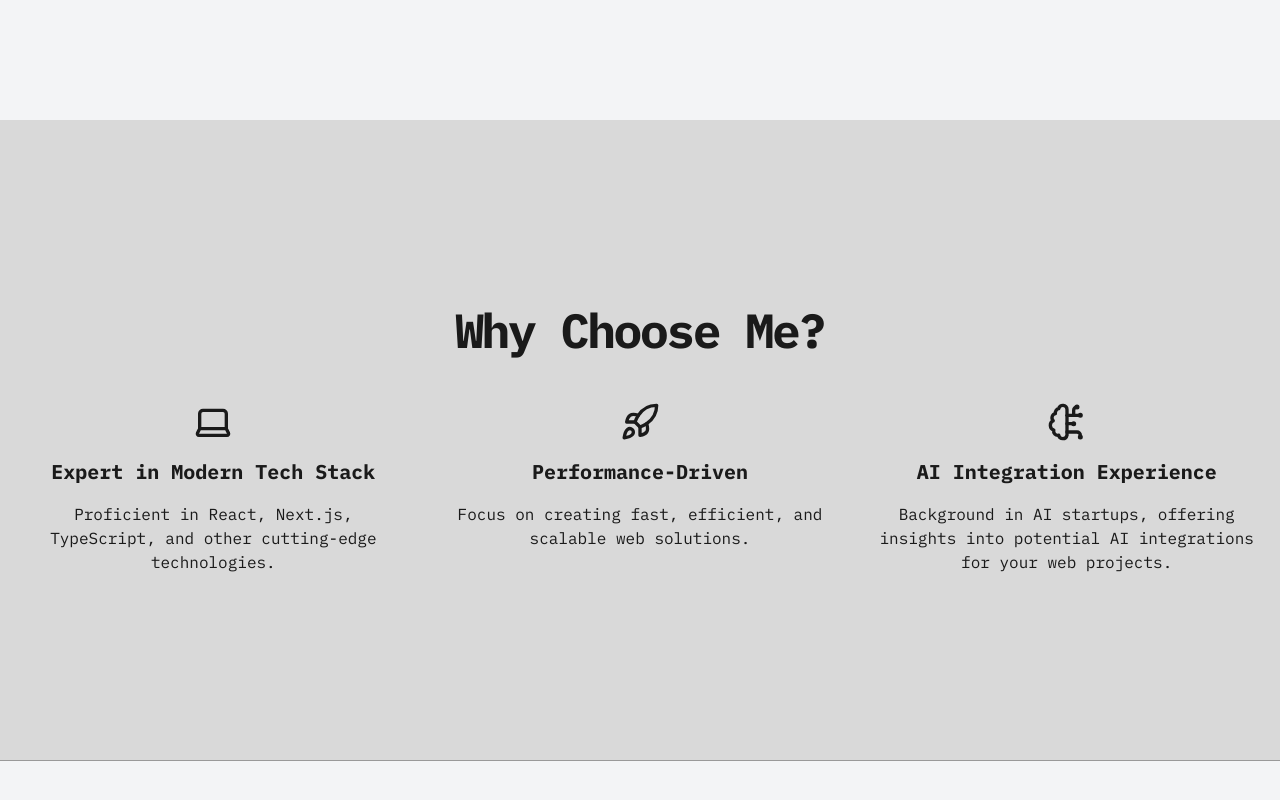
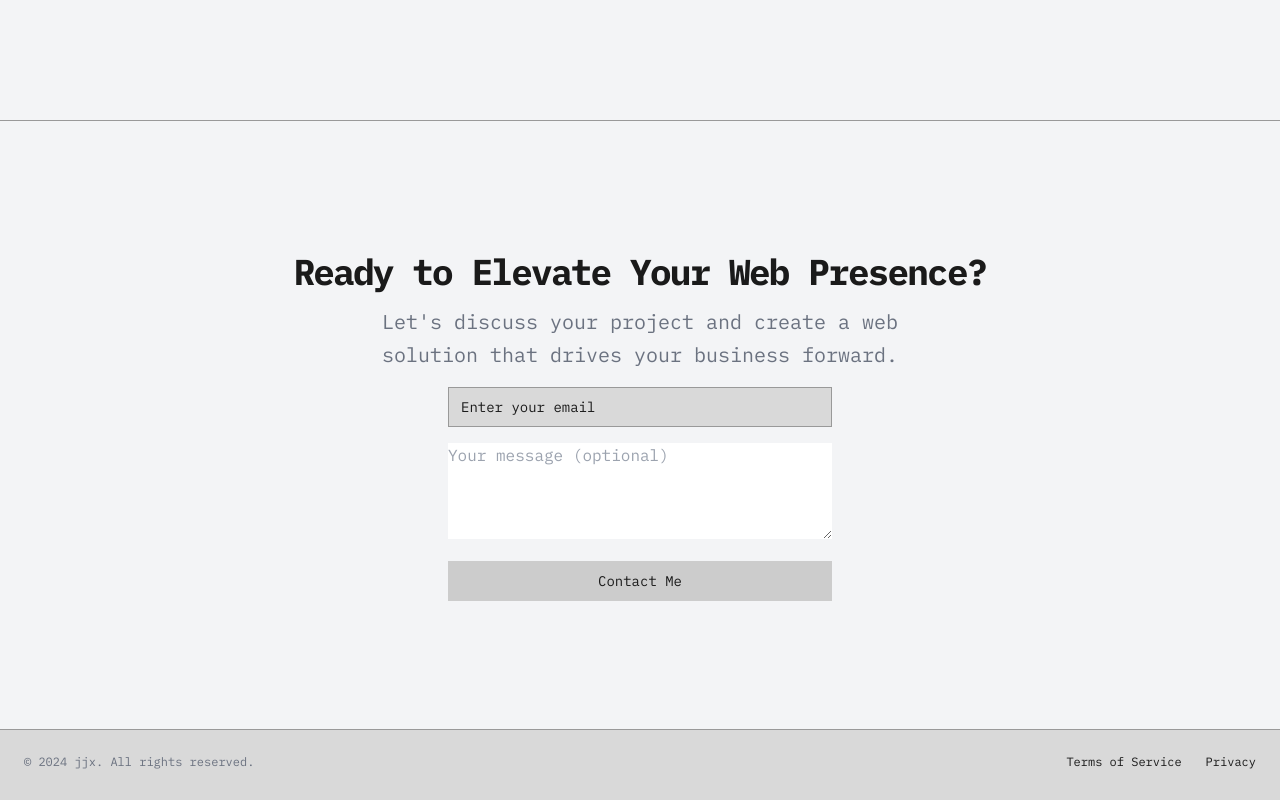
Before and after one commit to jjwebsolutions/jjxlabs, a Next.js app: page / in a window 1280 px wide. Shown: the part 1320-2120 px from the top of the page. Built offline with nearby package versions, Linux system fonts and the light colour scheme.

Commit message:
email working

```diff
--- a/src/actions/contact.ts
+++ b/src/actions/contact.ts
@@ -1,70 +1,34 @@
-// app/actions/contact.ts
 "use server";
 
-import { z } from "zod";
 import nodemailer from "nodemailer";
 
-// Define a schema for input validation
-const schema = z.object({
-  email: z.string().email("Invalid email address"),
-  message: z
-    .string()
-    .min(1, "Message is required")
-    .max(1000, "Message is too long"),
-});
+export async function submitContact(formData: FormData) {
+  const email = formData.get("email") as string;
+  const message = formData.get("message") as string;
 
-export async function submitContact(formData: FormData) {
-  // Validate the input
-  const validatedFields = schema.safeParse({
-    email: formData.get("email"),
-    message: formData.get("message"),
+  // Create a transporter using Gmail SMTP
+  const transporter = nodemailer.createTransport({
+    service: "gmail",
+    auth: {
+      user: process.env.GMAIL_USER,
+      pass: process.env.GMAIL_PASS,
+    },
   });
 
-  // If validation fails, return the errors
-  if (!validatedFields.success) {
-    return {
-      success: false,
-      errors: validatedFields.error.flatten().fieldErrors,
-    };
-  }
-
-  const { email, message } = validatedFields.data;
+  // Email options
+  const mailOptions = {
+    from: process.env.GMAIL_USER,
+    to: process.env.RECIPIENT_EMAIL, // Use the recipient email from environment variables
+    subject: "New Contact Form Submission",
+    text: `Email: ${email}\nMessage: ${message}`,
+  };
 
   try {
-    // Create a nodemailer transporter
-    const transporter = nodemailer.createTransport({
-      host: process.env.EMAIL_HOST,
-      port: parseInt(process.env.EMAIL_PORT || "587"),
-      secure: process.env.EMAIL_SECURE === "true",
-      auth: {
-        user: process.env.EMAIL_USER,
-        pass: process.env.EMAIL_PASS,
-      },
-    });
-
     // Send email
-    await transporter.sendMail({
-      from: process.env.EMAIL_FROM,
-      to: process.env.EMAIL_TO,
-      subject: "New Contact Form Submission",
-      text: `New contact form submission:
-
-Email: ${email}
-Message: ${message}`,
-      html: `<p>New contact form submission:</p>
-        <p><strong>Email:</strong> ${email}</p>
-        <p><strong>Message:</strong> ${message}</p>`,
-    });
-
-    return {
-      success: true,
-      message: "Your message has been sent successfully!",
-    };
+    await transporter.sendMail(mailOptions);
+    return { success: true, message: "Email sent successfully" };
   } catch (error) {
     console.error("Error sending email:", error);
-    return {
-      success: false,
-      message: "Failed to send message. Please try again later.",
-    };
+    return { success: false, message: "Failed to send email" };
   }
 }
--- a/src/app/api/contact/route.ts
+++ b/src/app/api/contact/route.ts
@@ -1,12 +1,38 @@
 import { NextResponse } from "next/server";
-import { submitContact } from "@/actions/contact";
-export async function POST(request: Request) {
-  const formData = await request.formData();
-  const result = await submitContact(formData);
+import nodemailer from "nodemailer";
 
-  if (!result) {
-    return NextResponse.json({ error: result }, { status: 400 });
+export async function POST(req: Request) {
+  const { email, message } = await req.json();
+
+  // Create a transporter using Gmail SMTP
+  const transporter = nodemailer.createTransport({
+    service: "gmail",
+    auth: {
+      user: process.env.GMAIL_USER,
+      pass: process.env.GMAIL_PASS,
+    },
+  });
+
+  // Email options
+  const mailOptions = {
+    from: process.env.GMAIL_USER,
+    to: process.env.GMAIL_USER, // Send to yourself
+    subject: "New Contact Form Submission",
+    text: `Email: ${email}\nMessage: ${message}`,
+  };
+
+  try {
+    // Send email
+    await transporter.sendMail(mailOptions);
+    return NextResponse.json(
+      { message: "Email sent successfully" },
+      { status: 200 }
+    );
+  } catch (error) {
+    console.error("Error sending email:", error);
+    return NextResponse.json(
+      { error: "Failed to send email" },
+      { status: 500 }
+    );
   }
-
-  return NextResponse.json({ message: result.success });
 }
--- a/src/components/Main.tsx
+++ b/src/components/Main.tsx
@@ -1,5 +1,7 @@
 import React from "react";
 import Link from "next/link";
+import { redirect } from "next/navigation";
+import nodemailer from "nodemailer";
 import {
   Card,
   CardHeader,
@@ -9,8 +11,40 @@ import {
 } from "@/components/ui/card";
 import { Input } from "@/components/ui/input";
 import { Button } from "@/components/ui/button";
-import { Header } from "@/components/Header"; // Import the new Header component
-import { submitContact } from "@/actions/contact";
+import { Header } from "@/components/Header";
+
+async function submitContact(formData: FormData) {
+  "use server";
+
+  const email = formData.get("email") as string;
+  const message = formData.get("message") as string;
+
+  // Create a transporter using Gmail SMTP
+  const transporter = nodemailer.createTransport({
+    service: "gmail",
+    auth: {
+      user: process.env.GMAIL_USER,
+      pass: process.env.GMAIL_PASS,
+    },
+  });
+
+  // Email options
+  const mailOptions = {
+    from: process.env.GMAIL_USER,
+    to: process.env.GMAIL_USER, // Send to yourself
+    subject: "New Contact Form Submission",
+    text: `Email: ${email}\nMessage: ${message}`,
+  };
+
+  try {
+    // Send email
+    await transporter.sendMail(mailOptions);
+    redirect("/?message=Email sent successfully");
+  } catch (error) {
+    console.error("Error sending email:", error);
+    redirect("/?message=Failed to send email. Please try again.");
+  }
+}
 
 export function Main() {
   return (
@@ -19,7 +53,7 @@ export function Main() {
       <main className="flex-1">
         <section
           id="home"
-          className="w-full py-12 md:py-24 lg:py-32 xl:py-48 pt-20 min-h-[100dvh]  flex items-center"
+          className="w-full py-12 md:py-24 lg:py-32 xl:py-48 pt-20 min-h-[100dvh] flex items-center"
         >
           <div className="container px-4 md:px-6">
             <div className="flex flex-col items-center space-y-4 text-center">
@@ -92,40 +126,7 @@ export function Main() {
             </div>
           </div>
         </section>
-        <section className="w-full py-12 md:py-24 lg:py-32  min-h-[80dvh] flex items-center">
-          <div className="container px-4 md:px-6">
-            <h2 className="text-3xl font-bold tracking-tighter sm:text-4xl md:text-5xl text-center mb-12">
-              Why Choose Me?
-            </h2>
-            <div className="grid gap-6 lg:grid-cols-3 lg:gap-12">
-              <div className="flex flex-col items-center space-y-4 text-center">
-                <LaptopIcon className="h-10 w-10" />
-                <h3 className="text-xl font-bold">
-                  Expert in Modern Tech Stack
-                </h3>
-                <p>
-                  Proficient in React, Next.js, TypeScript, and other
-                  cutting-edge technologies.
-                </p>
-              </div>
-              <div className="flex flex-col items-center space-y-4 text-center">
-                <RocketIcon className="h-10 w-10" />
-                <h3 className="text-xl font-bold">Performance-Driven</h3>
-                <p>
-                  Focus on creating fast, efficient, and scalable web solutions.
-                </p>
-              </div>
-              <div className="flex flex-col items-center space-y-4 text-center">
-                <BrainCircuitIcon className="h-10 w-10" />
-                <h3 className="text-xl font-bold">AI Integration Experience</h3>
-                <p>
-                  Background in AI startups, offering insights into potential AI
-                  integrations for your web projects.
-                </p>
-              </div>
-            </div>
-          </div>
-        </section>
+
         <section
           id="contact"
           className="w-full py-12 md:py-24 lg:py-32 border-t bg-gray-100 dark:bg-gray-800"
@@ -136,8 +137,8 @@ export function Main() {
                 Ready to Elevate Your Web Presence?
               </h2>
               <p className="mx-auto max-w-[600px] text-gray-500 md:text-xl/relaxed lg:text-base/relaxed xl:text-xl/relaxed dark:text-gray-400">
-                Let&apos;s discuss your project and create a web solution that
-                drives your business forward.
+                Let's discuss your project and create a web solution that drives
+                your business forward.
               </p>
             </div>
             <div className="mx-auto w-full max-w-sm space-y-2">
@@ -179,92 +180,5 @@ export function Main() {
     </div>
   );
 }
-function BrainCircuitIcon(props: any) {
-  return (
-    <svg
-      {...props}
-      xmlns="http://www.w3.org/2000/svg"
-      width="24"
-      height="24"
-      viewBox="0 0 24 24"
-      fill="none"
-      stroke="currentColor"
-      strokeWidth="2"
-      strokeLinecap="round"
-      strokeLinejoin="round"
-    >
-      <path d="M12 4.5a2.5 2.5 0 0 0-4.96-.46 2.5 2.5 0 0 0-1.98 3 2.5 2.5 0 0 0-1.32 4.24 3 3 0 0 0 .34 5.58 2.5 2.5 0 0 0 2.96 3.08 2.5 2.5 0 0 0 4.91.05L12 20V4.5Z" />
-      <path d="M16 8V5c0-1.1.9-2 2-2" />
-      <path d="M12 13h4" />
-      <path d="M12 18h6a2 2 0 0 1 2 2v1" />
-      <path d="M12 8h8" />
-      <path d="M20.5 8a.5.5 0 1 1-1 0 .5.5 0 0 1 1 0Z" />
-      <path d="M16.5 13a.5.5 0 1 1-1 0 .5.5 0 0 1 1 0Z" />
-      <path d="M20.5 21a.5.5 0 1 1-1 0 .5.5 0 0 1 1 0Z" />
-      <path d="M18.5 3a.5.5 0 1 1-1 0 .5.5 0 0 1 1 0Z" />
-    </svg>
-  );
-}
-
-function CodeIcon(props: any) {
-  return (
-    <svg
-      {...props}
-      xmlns="http://www.w3.org/2000/svg"
-      width="24"
-      height="24"
-      viewBox="0 0 24 24"
-      fill="none"
-      stroke="currentColor"
-      strokeWidth="2"
-      strokeLinecap="round"
-      strokeLinejoin="round"
-    >
-      <polyline points="16 18 22 12 16 6" />
-      <polyline points="8 6 2 12 8 18" />
-    </svg>
-  );
-}
-
-function LaptopIcon(props: any) {
-  return (
-    <svg
-      {...props}
-      xmlns="http://www.w3.org/2000/svg"
-      width="24"
-      height="24"
-      viewBox="0 0 24 24"
-      fill="none"
-      stroke="currentColor"
-      strokeWidth="2"
-      strokeLinecap="round"
-      strokeLinejoin="round"
-    >
-      <path d="M20 16V7a2 2 0 0 0-2-2H6a2 2 0 0 0-2 2v9m16 0H4m16 0 1.28 2.55a1 1 0 0 1-.9 1.45H3.62a1 1 0 0 1-.9-1.45L4 16" />
-    </svg>
-  );
-}
-
-function RocketIcon(props: any) {
-  return (
-    <svg
-      {...props}
-      xmlns="http://www.w3.org/2000/svg"
-      width="24"
-      height="24"
-      viewBox="0 0 24 24"
-      fill="none"
-      stroke="currentColor"
-      strokeWidth="2"
-      strokeLinecap="round"
-      strokeLinejoin="round"
-    >
-      <path d="M4.5 16.5c-1.5 1.26-2 5-2 5s3.74-.5 5-2c.71-.84.7-2.13-.09-2.91a2.18 2.18 0 0 0-2.91-.09z" />
-      <path d="m12 15-3-3a22 22 0 0 1 2-3.95A12.88 12.88 0 0 1 22 2c0 2.72-.78 7.5-6 11a22.35 22.35 0 0 1-4 2z" />
-      <path d="M9 12H4s.55-3.03 2-4c1.62-1.08 5 0 5 0" />
-      <path d="M12 15v5s3.03-.55 4-2c1.08-1.62 0-5 0-5" />
-    </svg>
-  );
-}
 
 export default Main;
```
Also changed, not shown: 1 other file (tests, documents, lock files or other folders).
